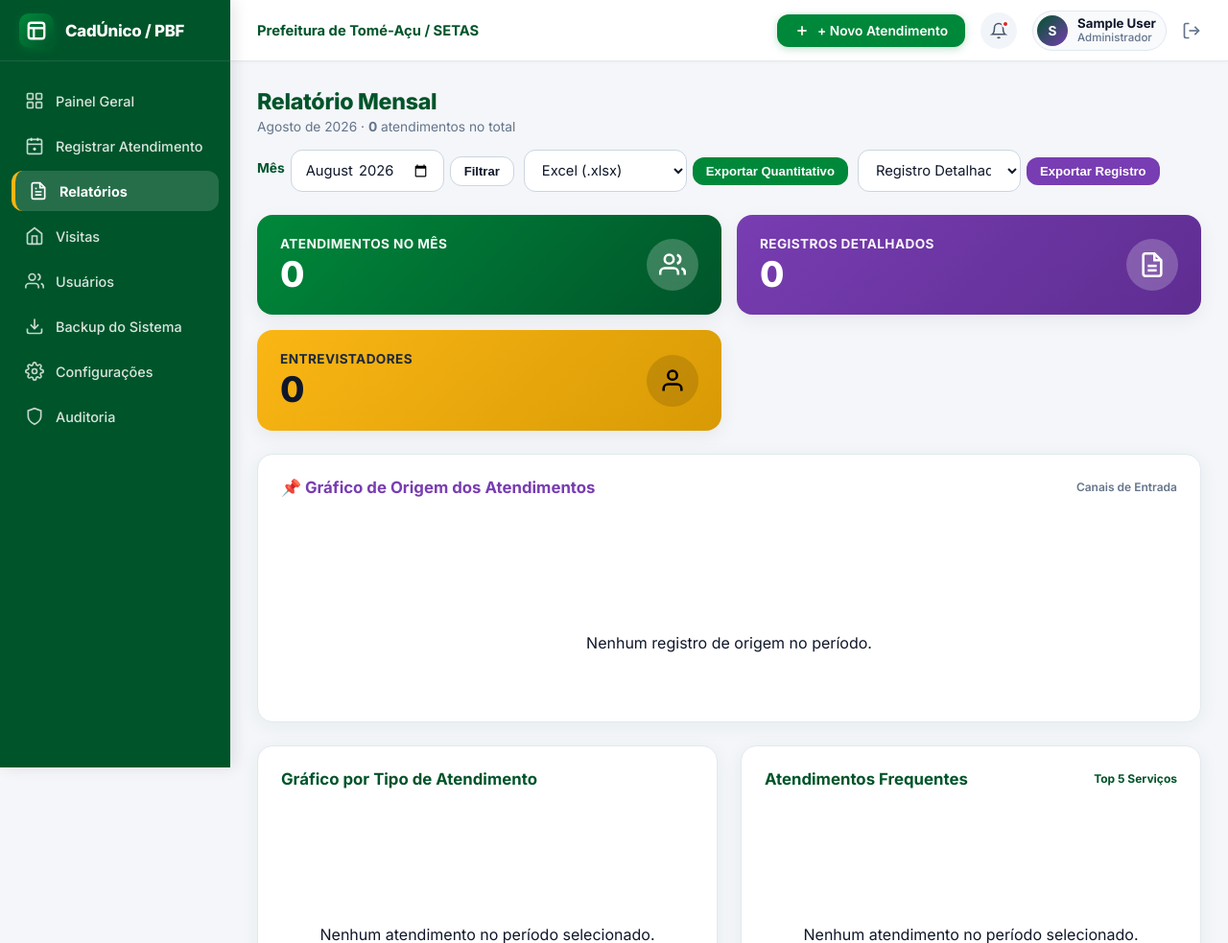
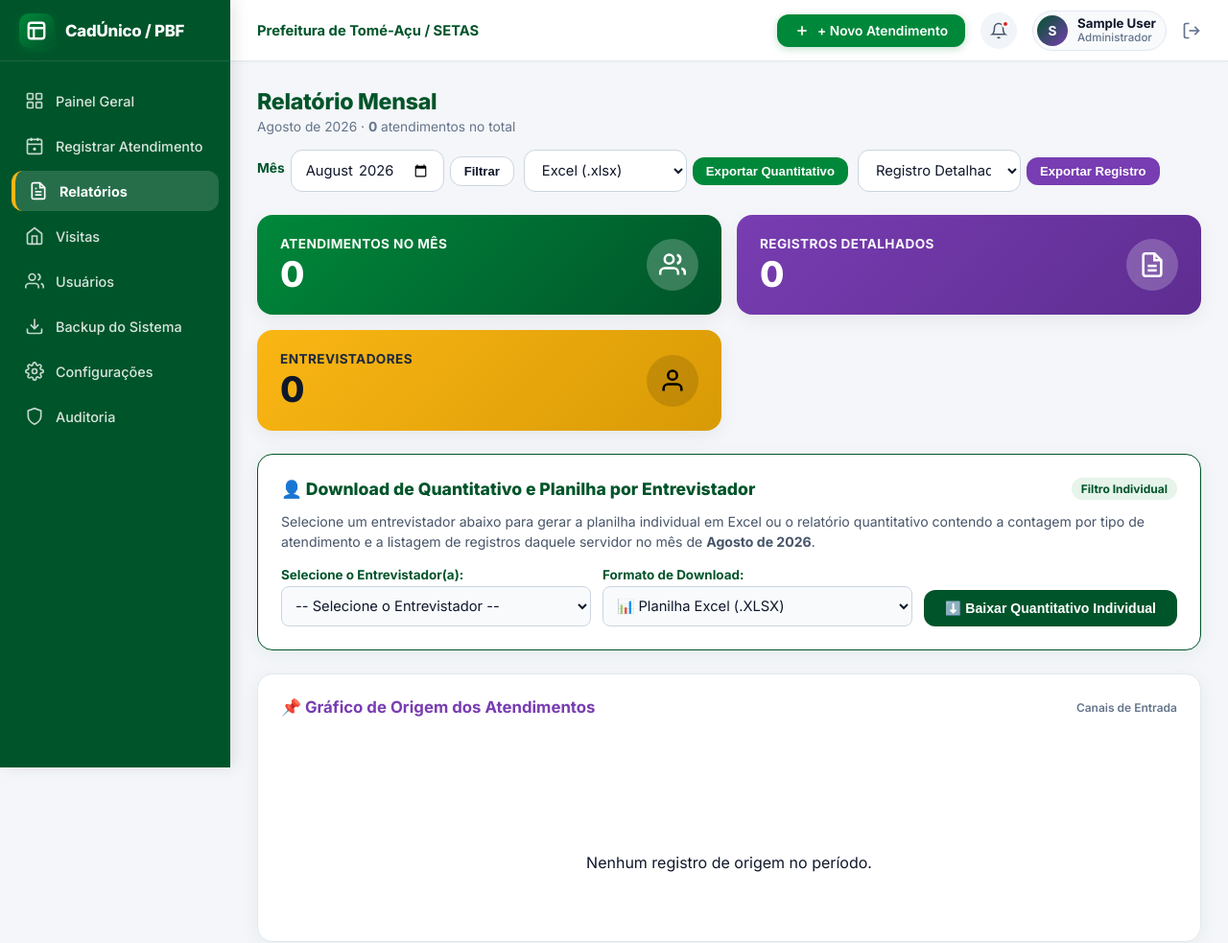
Before and after one commit to Falwk/cadunico-sistema, a Flask app: page /relatorio in a window 1280 px wide. Shown: the top 983 px of the page at 96% size. Run offline with Flask 3, Linux system fonts and the light colour scheme; the visitor is signed in with stand-in values (Sample User, id 1); data comes from the database, SQL or seed files in the repository; data that the repository does not hold is empty; some libraries are stand-ins or nearby versions.

Commit message:
feat: funcionalidade de download de planilha e relatorio quantitativo individual por entrevistador

```diff
--- a/app.py
+++ b/app.py
@@ -1951,6 +1951,11 @@ def relatorio():
         return redirect(url_for('login'))
     mes = request.args.get('mes', date.today().strftime('%Y-%m'))
     atendimentos, quant, entrevistadores, grafico_tipos, grafico_origens, total_geral, grafico_ents, grafico_bairros, grafico_orgaos, grafico_situacoes_enc = dados_relatorio(mes)
+
+    conn = get_db()
+    todos_usuarios = [dict(u) for u in _fetchall(conn, "SELECT id, nome, perfil, COALESCE(unidade, 'Tomé-Açu (Sede)') as unidade FROM usuarios ORDER BY nome ASC")]
+    conn.close()
+
     return render_template('relatorio.html', quant=quant, entrevistadores=entrevistadores,
                            tipos=TIPOS_ATENDIMENTO, mes=mes, atendimentos=atendimentos,
                            mes_nome=nome_mes(mes), grafico_tipos=grafico_tipos,
@@ -1958,7 +1963,8 @@ def relatorio():
                            grafico_entrevistadores=grafico_ents,
                            grafico_bairros=grafico_bairros,
                            grafico_orgaos=grafico_orgaos,
-                           grafico_situacoes_enc=grafico_situacoes_enc)
+                           grafico_situacoes_enc=grafico_situacoes_enc,
+                           todos_usuarios=todos_usuarios)
 
 # ---------------------------------------------------------------------------
 # Exportação Excel
@@ -2511,6 +2517,254 @@ def exportar_registro():
                      download_name=f"Registro_Detalhado_{mes}.pdf",
                      mimetype='application/pdf')
 
+
+def criar_excel_entrevistador(mes, usuario_id):
+    import openpyxl
+    from openpyxl.styles import Font, PatternFill, Alignment, Border, Side
+    from openpyxl.utils import get_column_letter
+
+    conn = get_db()
+    u = _fetchone(conn, "SELECT * FROM usuarios WHERE id=?", (usuario_id,))
+    if not u:
+        conn.close()
+        return None
+
+    nome_entrevistador = u['nome']
+    unidade_u = dict(u).get('unidade') or 'Tomé-Açu (Sede)'
+    mes_titulo = nome_mes(mes).upper()
+
+    wb = openpyxl.Workbook()
+
+    verde_escuro = "00542A"
+    verde_claro = "E6F4EA"
+    branco = "FFFFFF"
+    cinza = "F8FAFC"
+    borda_fina = Side(style='thin', color='CBD5E1')
+    borda = Border(left=borda_fina, right=borda_fina, top=borda_fina, bottom=borda_fina)
+
+    # ABA 1: QUANTITATIVO INDIVIDUAL
+    ws_q = wb.active
+    ws_q.title = "Quantitativo Individual"
+    ws_q.merge_cells('A1:D1')
+    ws_q['A1'] = f"RELATÓRIO QUANTITATIVO INDIVIDUAL - {mes_titulo}"
+    ws_q['A1'].font = Font(bold=True, color=branco, size=13)
+    ws_q['A1'].fill = PatternFill("solid", fgColor=verde_escuro)
+    ws_q['A1'].alignment = Alignment(horizontal='center', vertical='center')
+    ws_q.row_dimensions[1].height = 26
+
+    ws_q.merge_cells('A2:D2')
+    ws_q['A2'] = f"Entrevistador(a): {nome_entrevistador}  |  Unidade: {unidade_u}"
+    ws_q['A2'].font = Font(bold=True, size=11)
+    ws_q['A2'].fill = PatternFill("solid", fgColor=verde_claro)
+    ws_q['A2'].alignment = Alignment(horizontal='left', vertical='center')
+    ws_q.row_dimensions[2].height = 20
+
+    headers_q = ['Nº', 'TIPO DE ATENDIMENTO', 'QUANTIDADE', '% DO TOTAL']
+    for ci, h in enumerate(headers_q, 1):
+        c = ws_q.cell(3, ci, h)
+        c.font = Font(bold=True, color=branco)
+        c.fill = PatternFill("solid", fgColor=verde_escuro)
+        c.border = borda
+        c.alignment = Alignment(horizontal='center')
+    ws_q.row_dimensions[3].height = 20
+
+    ats_u = _fetchall(conn,
+        "SELECT * FROM atendimentos WHERE usuario_id=? AND data LIKE ? ORDER BY data ASC",
+        (usuario_id, mes + '%')
+    )
+
+    quant_dict = {t: 0 for t in TIPOS_ATENDIMENTO}
+    tot_atendimentos = 0
+    for at in ats_u:
+        tipos_list = at['tipos'].split('|')
+        for tipo in tipos_list:
+            if tipo in quant_dict:
+                quant_dict[tipo] += 1
+                tot_atendimentos += 1
+
+    tot_para_pct = tot_atendimentos or 1
+    ri = 4
+    for idx, tipo in enumerate(TIPOS_ATENDIMENTO, 1):
+        v = quant_dict[tipo]
+        pct = (v / tot_para_pct) * 100
+        fill = PatternFill("solid", fgColor=cinza if ri % 2 == 0 else branco)
+
+        c1 = ws_q.cell(ri, 1, idx)
+        c1.alignment = Alignment(horizontal='center')
+        c2 = ws_q.cell(ri, 2, tipo)
+        c3 = ws_q.cell(ri, 3, v)
+        c3.alignment = Alignment(horizontal='center')
+        c4 = ws_q.cell(ri, 4, f"{pct:.1f}%")
+        c4.alignment = Alignment(horizontal='center')
+
+        for c in (c1, c2, c3, c4):
+            c.fill = fill
+            c.border = borda
+        ri += 1
+
+    # Linha Total
+    ws_q.cell(ri, 1, "").border = borda
+    ws_q.cell(ri, 2, "TOTAL DE ATENDIMENTOS").font = Font(bold=True)
+    ws_q.cell(ri, 2).border = borda
+    ws_q.cell(ri, 3, tot_atendimentos).font = Font(bold=True)
+    ws_q.cell(ri, 3).alignment = Alignment(horizontal='center')
+    ws_q.cell(ri, 3).border = borda
+    ws_q.cell(ri, 4, "100.0%").font = Font(bold=True)
+    ws_q.cell(ri, 4).alignment = Alignment(horizontal='center')
+    ws_q.cell(ri, 4).border = borda
+
+    ws_q.column_dimensions['A'].width = 6
+    ws_q.column_dimensions['B'].width = 38
+    ws_q.column_dimensions['C'].width = 20
+    ws_q.column_dimensions['D'].width = 16
+
+    # ABA 2: LISTAGEM DETALHADA
+    ws_d = wb.create_sheet("Atendimentos Detalhados")
+    ws_d.merge_cells('A1:G1')
+    ws_d['A1'] = f"LISTAGEM DE ATENDIMENTOS - {nome_entrevistador.upper()} ({mes_titulo})"
+    ws_d['A1'].font = Font(bold=True, color=branco, size=12)
+    ws_d['A1'].fill = PatternFill("solid", fgColor=verde_escuro)
+    ws_d['A1'].alignment = Alignment(horizontal='center', vertical='center')
+    ws_d.row_dimensions[1].height = 22
+
+    headers_d = ['ID', 'DATA', 'CPF DO RF', 'NOME DO RF', 'ORIGEM', 'TIPOS DE ATENDIMENTO', 'SITUAÇÃO']
+    for ci, h in enumerate(headers_d, 1):
+        c = ws_d.cell(2, ci, h)
+        c.font = Font(bold=True, color=branco)
+        c.fill = PatternFill("solid", fgColor=verde_escuro)
+        c.border = borda
+        c.alignment = Alignment(horizontal='center')
+
+    for r_idx, at in enumerate(ats_u, 3):
+        fill = PatternFill("solid", fgColor=cinza if r_idx % 2 == 0 else branco)
+        data_fmt = datetime.strptime(at['data'], '%Y-%m-%d').strftime('%d/%m/%Y') if at['data'] else '—'
+        vals = [
+            at['id'], data_fmt, at['cpf'], at['nome_rf'],
+            at['origem'], at['tipos'].replace('|', ', '),
+            at.get('situacao_encaminhamento') or 'Atendido'
+        ]
+        for ci, v in enumerate(vals, 1):
+            c = ws_d.cell(r_idx, ci, v)
+            c.fill = fill
+            c.border = borda
+            if ci in (1, 2, 3, 5, 7):
+                c.alignment = Alignment(horizontal='center')
+
+    ws_d.column_dimensions['A'].width = 8
+    ws_d.column_dimensions['B'].width = 14
+    ws_d.column_dimensions['C'].width = 16
+    ws_d.column_dimensions['D'].width = 30
+    ws_d.column_dimensions['E'].width = 22
+    ws_d.column_dimensions['F'].width = 45
+    ws_d.column_dimensions['G'].width = 16
+
+    conn.close()
+
+    output = io.BytesIO()
+    wb.save(output)
+    output.seek(0)
+    return output
+
+
+@app.route('/exportar/entrevistador')
+def exportar_entrevistador():
+    if _requer_login():
+        return redirect(url_for('login'))
+
+    usuario_id = request.args.get('usuario_id', type=int)
+    mes = request.args.get('mes', date.today().strftime('%Y-%m'))
+    formato = request.args.get('formato', 'excel').lower()
+
+    if not usuario_id:
+        flash('Por favor, selecione um entrevistador para exportação.', 'erro')
+        return redirect(url_for('relatorio', mes=mes))
+
+    conn = get_db()
+    u = _fetchone(conn, "SELECT * FROM usuarios WHERE id=?", (usuario_id,))
+    if not u:
+        conn.close()
+        flash('Entrevistador não encontrado.', 'erro')
+        return redirect(url_for('relatorio', mes=mes))
+
+    nome_entrevistador = u['nome']
+
+    if session.get('perfil') != 'admin' and session['usuario_id'] != usuario_id:
+        conn.close()
+        flash('Acesso permitido apenas para seus próprios dados ou Administrador.', 'erro')
+        return redirect(url_for('relatorio', mes=mes))
+
+    ats_u = _fetchall(conn,
+        "SELECT a.*, u.nome as entrevistador FROM atendimentos a JOIN usuarios u ON a.usuario_id=u.id WHERE a.usuario_id=? AND a.data LIKE ? ORDER BY a.data ASC",
+        (usuario_id, mes + '%')
+    )
+    conn.close()
+
+    ats_dict_list = [dict(at) for at in ats_u]
+
+    quant_ent = {t: {nome_entrevistador: 0} for t in TIPOS_ATENDIMENTO}
+    tot_geral = 0
+    for at in ats_dict_list:
+        for t in at['tipos'].split('|'):
+            if t in quant_ent:
+                quant_ent[t][nome_entrevistador] += 1
+                tot_geral += 1
+
+    audit('EXPORTAR_ENTREVISTADOR', f"uid={usuario_id} mes={mes} formato={formato}")
+
+    if formato == 'excel':
+        output = criar_excel_entrevistador(mes, usuario_id)
+        if not output:
+            flash('Erro ao gerar planilha do entrevistador.', 'erro')
+            return redirect(url_for('relatorio', mes=mes))
+        fn = f"Quantitativo_{nome_entrevistador.replace(' ', '_')}_{mes}.xlsx"
+        return send_file(output, as_attachment=True, download_name=fn,
+                         mimetype='application/vnd.openxmlformats-officedocument.spreadsheetml.sheet')
+
+    elif formato == 'word':
+        try:
+            from relatorio_oficial import criar_docx_oficial
+            output = criar_docx_oficial(
+                mes=mes,
+                mes_nome=nome_mes(mes),
+                atendimentos=ats_dict_list,
+                quant=quant_ent,
+                entrevistadores=[dict(u)],
+                tipos_atendimento=TIPOS_ATENDIMENTO,
+                total_geral=tot_geral,
+                assinatura_nome=nome_entrevistador,
+                assets_dir=os.path.join(BASE_DIR, 'static', 'report_assets'),
+                config=get_config()
+            )
+            fn = f"Relatorio_Quantitativo_{nome_entrevistador.replace(' ', '_')}_{mes}.docx"
+            return send_file(output, as_attachment=True, download_name=fn,
+                             mimetype='application/vnd.openxmlformats-officedocument.wordprocessingml.document')
+        except Exception as e:
+            flash(f"Erro ao gerar Word: {str(e)}", "erro")
+            return redirect(url_for('relatorio', mes=mes))
+
+    elif formato == 'pdf':
+        try:
+            from relatorio_oficial import criar_pdf_oficial
+            output = criar_pdf_oficial(
+                mes=mes,
+                mes_nome=nome_mes(mes),
+                atendimentos=ats_dict_list,
+                quant=quant_ent,
+                entrevistadores=[dict(u)],
+                tipos_atendimento=TIPOS_ATENDIMENTO,
+                total_geral=tot_geral,
+                assinatura_nome=nome_entrevistador,
+                assets_dir=os.path.join(BASE_DIR, 'static', 'report_assets'),
+                config=get_config()
+            )
+            fn = f"Relatorio_Quantitativo_{nome_entrevistador.replace(' ', '_')}_{mes}.pdf"
+            return send_file(output, as_attachment=True, download_name=fn, mimetype='application/pdf')
+        except Exception as e:
+            flash(f"Erro ao gerar PDF: {str(e)}", "erro")
+            return redirect(url_for('relatorio', mes=mes))
+
+    return redirect(url_for('relatorio', mes=mes))
+
 # ---------------------------------------------------------------------------
 # Admin: gestão de usuários
 # ---------------------------------------------------------------------------
--- a/templates/relatorio.html
+++ b/templates/relatorio.html
@@ -72,6 +72,53 @@
         <svg viewBox="0 0 24 24" fill="none" stroke="currentColor"><path d="M20 21v-2a4 4 0 0 0-4-4H8a4 4 0 0 0-4 4v2"/><circle cx="12" cy="7" r="4"/></svg>
       </div>
     </div>
+  </div>
+
+  <!-- Card: Exportação & Quantitativo Individual por Entrevistador -->
+  <div class="card" style="margin-bottom:24px; border:1.5px solid #00542A; background:#FFFFFF;">
+    <div class="card-title" style="display:flex; justify-content:space-between; align-items:center; color:#00542A; margin-bottom:12px;">
+      <span style="display:flex; align-items:center; gap:8px; font-weight:800; font-size:1.1rem;">
+        👤 Download de Quantitativo e Planilha por Entrevistador
+      </span>
+      <span style="font-size:0.75rem; background:#E6F4EA; color:#00542A; padding:4px 10px; border-radius:20px; font-weight:700;">
+        Filtro Individual
+      </span>
+    </div>
+
+    <p style="font-size:0.88rem; color:#475569; margin-bottom:16px; line-height:1.5;">
+      Selecione um entrevistador abaixo para gerar a planilha individual em Excel ou o relatório quantitativo contendo a contagem por tipo de atendimento e a listagem de registros daquele servidor no mês de <strong>{{ mes_nome }}</strong>.
+    </p>
+
+    <form method="GET" action="{{ url_for('exportar_entrevistador') }}" style="display:flex; gap:12px; align-items:flex-end; flex-wrap:wrap;">
+      <input type="hidden" name="mes" value="{{ mes }}">
+
+      <div style="flex:1; min-width:240px;">
+        <label for="usuario_id" style="font-weight:700; font-size:0.84rem; margin-bottom:4px; color:var(--cad-verde-escuro);">Selecione o Entrevistador(a):</label>
+        <select id="usuario_id" name="usuario_id" required style="padding:10px; border-radius:8px; border:1px solid #CBD5E1; background:#F8FAFC;">
+          <option value="">-- Selecione o Entrevistador --</option>
+          {% for u in todos_usuarios %}
+            {% if session.perfil == 'admin' or session.usuario_id == u.id %}
+              <option value="{{ u.id }}">{{ u.nome }} ({{ u.unidade }})</option>
+            {% endif %}
+          {% endfor %}
+        </select>
+      </div>
+
+      <div style="flex:1; min-width:180px;">
+        <label for="formato_ent" style="font-weight:700; font-size:0.84rem; margin-bottom:4px; color:var(--cad-verde-escuro);">Formato de Download:</label>
+        <select id="formato_ent" name="formato" style="padding:10px; border-radius:8px; border:1px solid #CBD5E1; background:#F8FAFC;">
+          <option value="excel">📊 Planilha Excel (.XLSX)</option>
+          <option value="pdf">📄 Relatório Quantitativo (PDF)</option>
+          <option value="word">📝 Relatório Quantitativo (Word)</option>
+        </select>
+      </div>
+
+      <div>
+        <button type="submit" class="btn btn-primary" style="background:#00542A; border-color:#003F1F; font-weight:700; padding:11px 22px;">
+          ⬇️ Baixar Quantitativo Individual
+        </button>
+      </div>
+    </form>
   </div>
 
   {% if session.perfil == 'admin' %}
```
